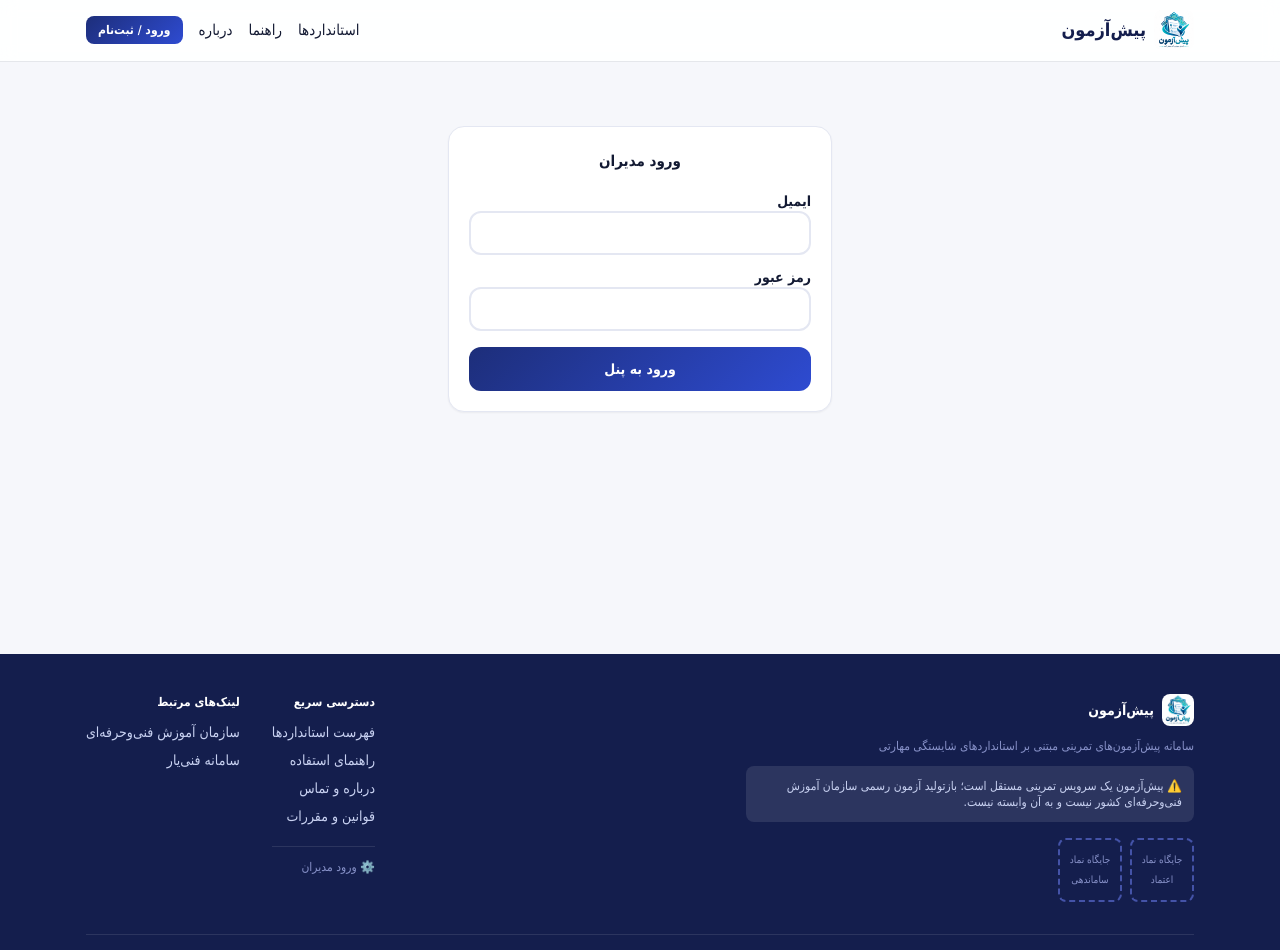
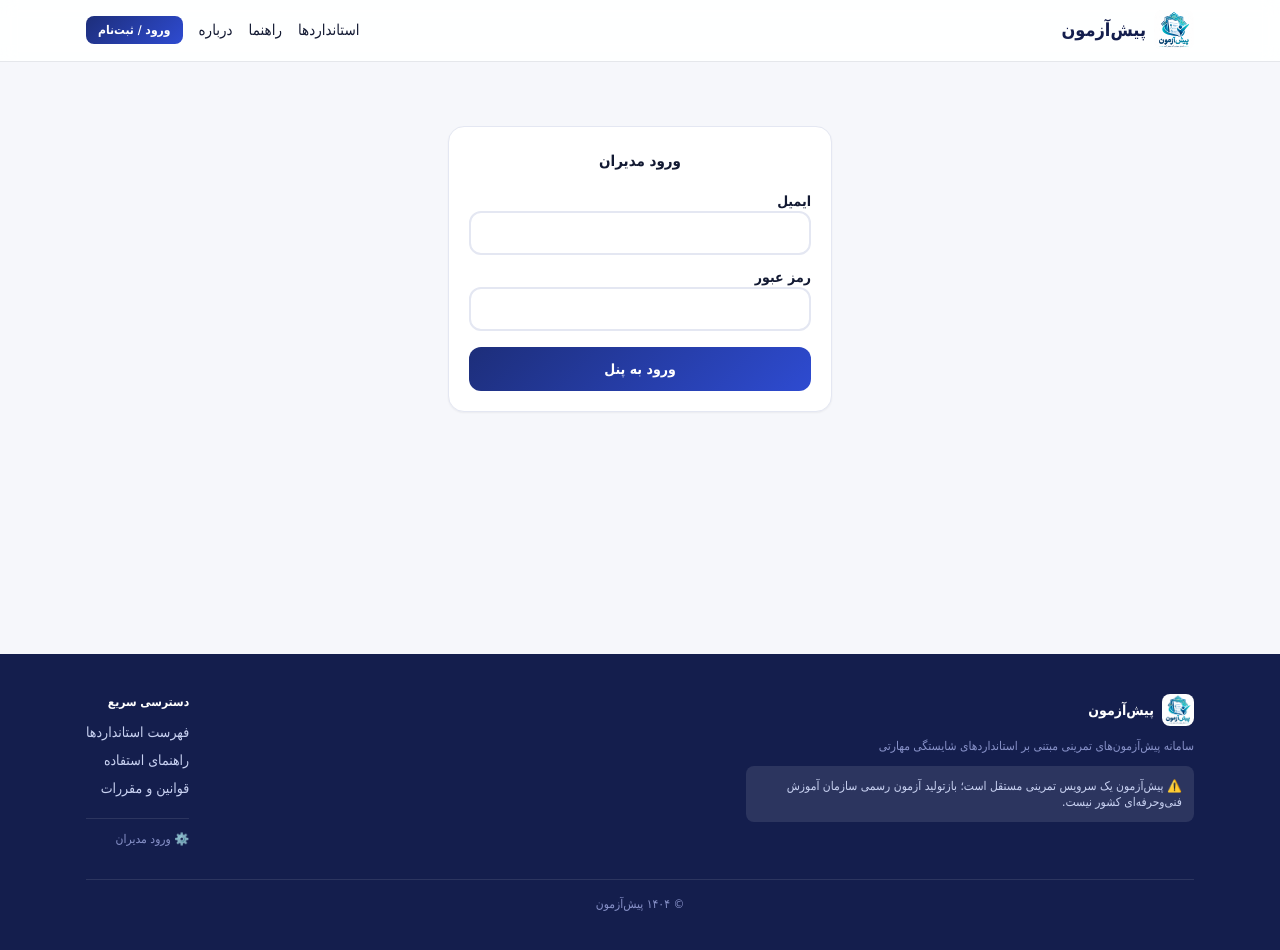
Before and after one commit to farhadshadkam/pishazmoon, a Next.js app: page /admin/login in a window 1280 px wide. Shown: the top 950 px of the page. Built offline with nearby package versions, Linux system fonts and the light colour scheme; a small style sheet from the web is missing.

Commit message:
Update layout.tsx

```diff
--- a/src/app/layout.tsx
+++ b/src/app/layout.tsx
@@ -1,5 +1,4 @@
 import './globals.css';
-import Splash from '@/components/Splash';
 
 export const metadata = {
   title: 'پیش‌آزمون | محک خودت پیش از آزمون اصلی',
@@ -13,9 +12,6 @@ export default function RootLayout({ children }: { children: React.ReactNode })
         <link rel="icon" href="/logo.png" type="image/png" />
       </head>
       <body>
-        {/* ✨ اسپلش لوگو — فقط یک‌بار در هر نشست */}
-        <Splash />
-
         {/* هدر */}
         <header className="sticky top-0 z-50 bg-white/90 backdrop-blur border-b" dir="rtl">
           <div className="max-w-[1140px] mx-auto flex items-center gap-4 py-2.5 px-4">
@@ -23,26 +19,17 @@ export default function RootLayout({ children }: { children: React.ReactNode })
               <img src="/logo.png" alt="پیش‌آزمون" width="40" height="40" className="rounded-lg" />
               پیش‌آزمون
             </a>
-
-            {/* منوی دسکتاپ */}
             <nav className="hidden md:flex gap-4 mr-auto items-center">
               <a href="/standards" className="font-medium py-1.5 hover:text-[#2E4BD1]">استانداردها</a>
               <a href="/guide" className="font-medium py-1.5 hover:text-[#2E4BD1]">راهنما</a>
               <a href="/about" className="font-medium py-1.5 hover:text-[#2E4BD1]">درباره</a>
               <a href="/auth" className="btn-p btn-sm">ورود / ثبت‌نام</a>
             </nav>
-
-            {/* دکمه منوی موبایل */}
             <button
               className="md:hidden mr-auto text-xl px-3 py-1.5 border border-slate-200 rounded-lg bg-white"
-              onClick={() => {
-                const m = document.getElementById('mobile-menu');
-                if (m) m.classList.toggle('hidden');
-              }}
+              onClick={() => document.getElementById('mobile-menu')?.classList.toggle('hidden')}
             >☰</button>
           </div>
-
-          {/* منوی موبایل */}
           <div id="mobile-menu" className="hidden md:hidden border-t bg-white" dir="rtl">
             <div className="flex flex-col px-4 py-3 gap-2">
               <a href="/standards" className="py-2 text-sm font-medium border-b border-dashed border-slate-200">استانداردها</a>
@@ -53,16 +40,13 @@ export default function RootLayout({ children }: { children: React.ReactNode })
           </div>
         </header>
 
-        {/* محتوای اصلی */}
         <main className="max-w-[1140px] mx-auto px-4 pb-16 min-h-[60vh]">
           {children}
         </main>
 
-        {/* فوتر */}
         <footer className="bg-[#141E4D] text-[#C9D2F2] mt-12 py-10 text-sm" dir="rtl">
           <div className="max-w-[1140px] mx-auto px-4">
             <div className="flex flex-wrap gap-8 justify-between items-start">
-
               <div className="flex-1 min-w-[250px]">
                 <div className="flex items-center gap-2 mb-3">
                   <img src="/logo.png" alt="پیش‌آزمون" width="32" height="32" className="rounded-lg" />
@@ -70,33 +54,19 @@ export default function RootLayout({ children }: { children: React.ReactNode })
                 </div>
                 <p className="text-xs text-[#8892C9]">سامانه پیش‌آزمون‌های تمرینی مبتنی بر استانداردهای شایستگی مهارتی</p>
                 <div className="mt-3 bg-white/10 rounded-lg p-3 text-xs max-w-md">
-                  ⚠️ پیش‌آزمون یک سرویس تمرینی مستقل است؛ بازتولید آزمون رسمی سازمان آموزش فنی‌وحرفه‌ای کشور نیست و به آن وابسته نیست.
-                </div>
-                <div className="flex gap-2 mt-4">
-                  <div className="w-16 h-16 border-2 border-dashed border-[#4453A8] rounded-lg flex items-center justify-center text-[10px] text-[#8892C9] text-center">جایگاه نماد اعتماد</div>
-                  <div className="w-16 h-16 border-2 border-dashed border-[#4453A8] rounded-lg flex items-center justify-center text-[10px] text-[#8892C9] text-center">جایگاه نماد ساماندهی</div>
+                  ⚠️ پیش‌آزمون یک سرویس تمرینی مستقل است؛ بازتولید آزمون رسمی سازمان آموزش فنی‌وحرفه‌ای کشور نیست.
                 </div>
               </div>
-
               <div className="flex flex-col gap-2 text-sm">
                 <b className="text-white text-xs mb-1">دسترسی سریع</b>
                 <a href="/standards" className="hover:text-white">فهرست استانداردها</a>
                 <a href="/guide" className="hover:text-white">راهنمای استفاده</a>
-                <a href="/about" className="hover:text-white">درباره و تماس</a>
                 <a href="/legal" className="hover:text-white">قوانین و مقررات</a>
                 <a href="/admin/login" className="text-[#8892C9] text-xs hover:text-white mt-3 pt-3 border-t border-white/10">⚙️ ورود مدیران</a>
               </div>
-
-              <div className="flex flex-col gap-2 text-sm">
-                <b className="text-white text-xs mb-1">لینک‌های مرتبط</b>
-                <a href="https://www.irantvto.ir" target="_blank" rel="noopener" className="hover:text-white">سازمان آموزش فنی‌وحرفه‌ای</a>
-                <a href="https://fipir.irantvto.ir" target="_blank" rel="noopener" className="hover:text-white">سامانه فنی‌یار</a>
-              </div>
-
             </div>
-
             <div className="mt-8 pt-4 border-t border-white/10 text-center text-xs text-[#8892C9]">
-              © ۱۴۰۴ پیش‌آزمون — تمامی حقوق محفوظ است
+              © ۱۴۰۴ پیش‌آزمون
             </div>
           </div>
         </footer>
```
